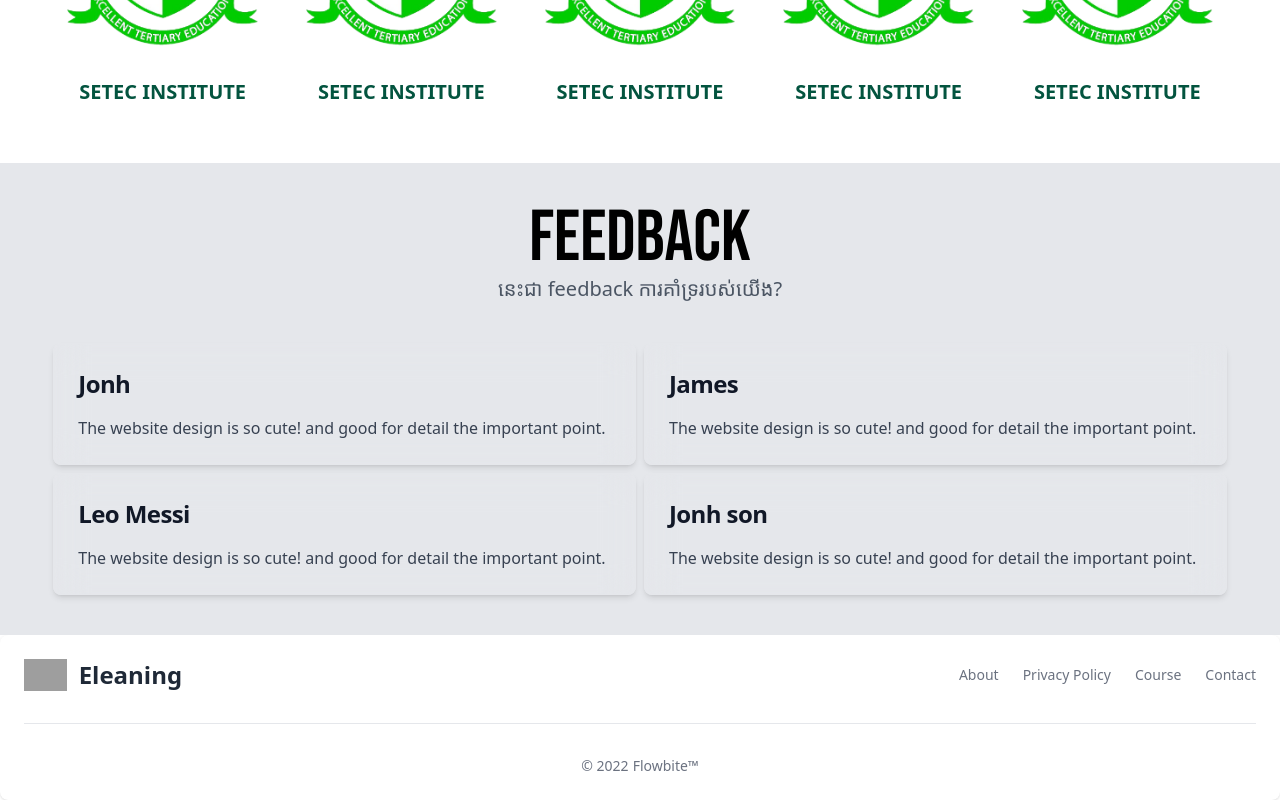
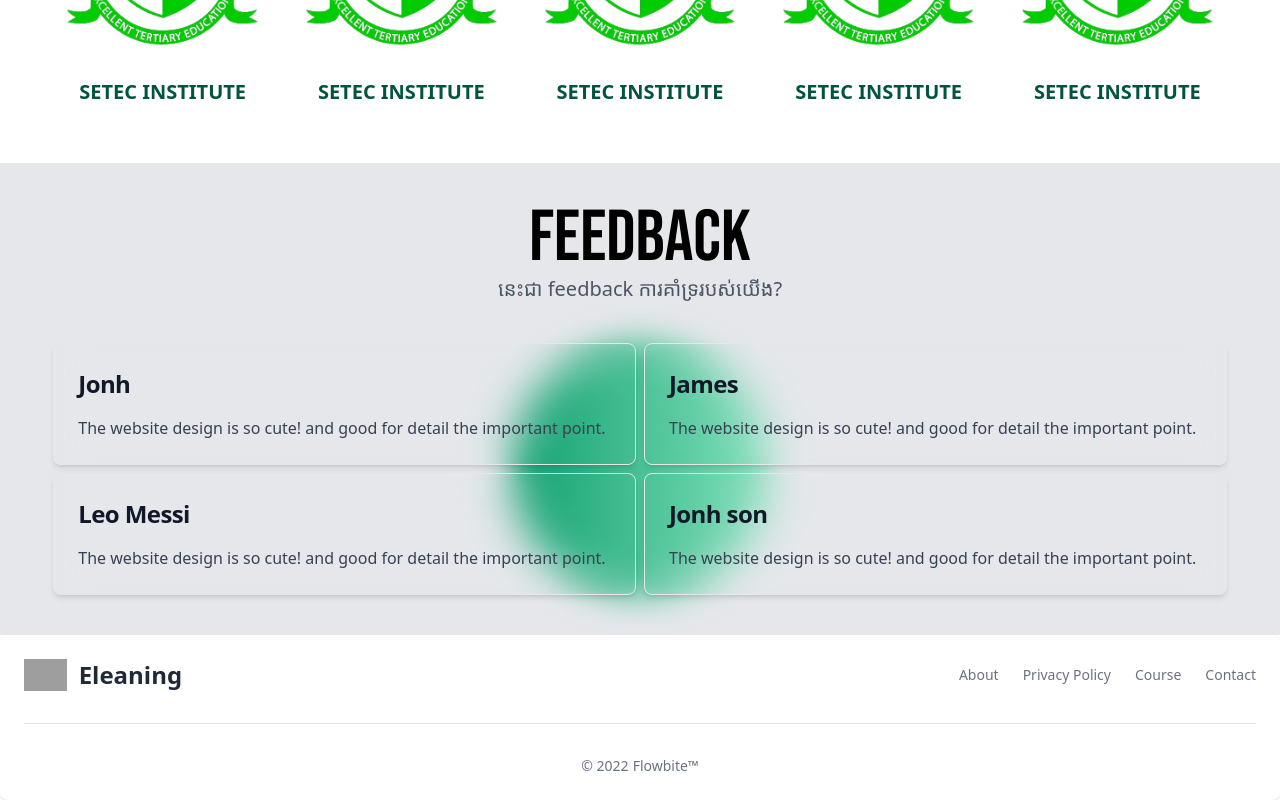
Before and after one commit to ChhairongCoding/Elearning, a React (Vite) app: page / in a window 1280 px wide. Shown: the part 1920-2720 px from the top of the page. Built offline with nearby package versions, Linux system fonts and the light colour scheme; grey boxes are pictures that could not be loaded.

Commit message:
Do on course page

```diff
--- a/src/components/Feedback.jsx
+++ b/src/components/Feedback.jsx
@@ -7,13 +7,13 @@ const Feedback = (props) => {
     <>
       <Card
         href="#"
-        className="relativ max-w-full backdrop-blur-lg bg-transparent   "
+        className="relativ max-w-full backdrop-blur-lg bg-transparent overflow-hidden all ease-in-out duration-200 "
         key={id}
       >
-        <h5 className="text-2xl font-bold tracking-tight text-gray-900 dark:text-white">
+        <h5 className="text-2xl font-bold tracking-tight text-gray-900 dark:text-white z-10">
           {name}
         </h5>
-        <p className="font-normal text-gray-700 dark:text-gray-400">
+        <p className="font-normal text-gray-700 dark:text-gray-400 z-10">
           {comment}
         </p>
       </Card>
--- a/src/screens/CourseScreen.jsx
+++ b/src/screens/CourseScreen.jsx
@@ -1,10 +1,23 @@
 import React from "react";
 import Slide from "../components/Slide";
-
+import data from "../data/Data";
+import Card from "../components/Card";
 const CourseScreen = () => {
   return (
     <main>
       <Slide />
+
+      <div className="section-2">
+        <div className="text-contents w-11/12 m-auto text-4xl font-bebas p-3 ">
+          <h1>This is my All course</h1>
+        </div>
+      </div>
+
+      <div className="course flex gap-4 w-11/12 h-auto m-auto">
+        {data.map((c) => (
+          <Card {...c} key={c.id} />
+        ))}
+      </div>
     </main>
   );
 };
--- a/src/screens/HomeScreen.jsx
+++ b/src/screens/HomeScreen.jsx
@@ -122,7 +122,8 @@ const HomeScreen = () => {
             នេះជា feedback ការគាំទ្ររបស់យើង?
           </p>
         </div>
-        <div className="row grid w-11/12 m-auto grid-cols-[repeat(2,1fr)] justify-center grid-rows-[repeat(2,1fr)] gap-2">
+        <div className="row grid w-11/12 m-auto grid-cols-[repeat(2,1fr)] justify-center grid-rows-[repeat(2,1fr)] gap-2  ">
+          <span className="block w-64 h-64 bg-gradient-to-r from-green-500 to-green-300 blur-lg left-[50%] top-[65%] -translate-y-2/4 -translate-x-2/4 z-0 rounded-[50%] absolute"></span>
           {feedbackData.map((f) => (
             <Feedback {...f} key={f.id} />
           ))}
```
